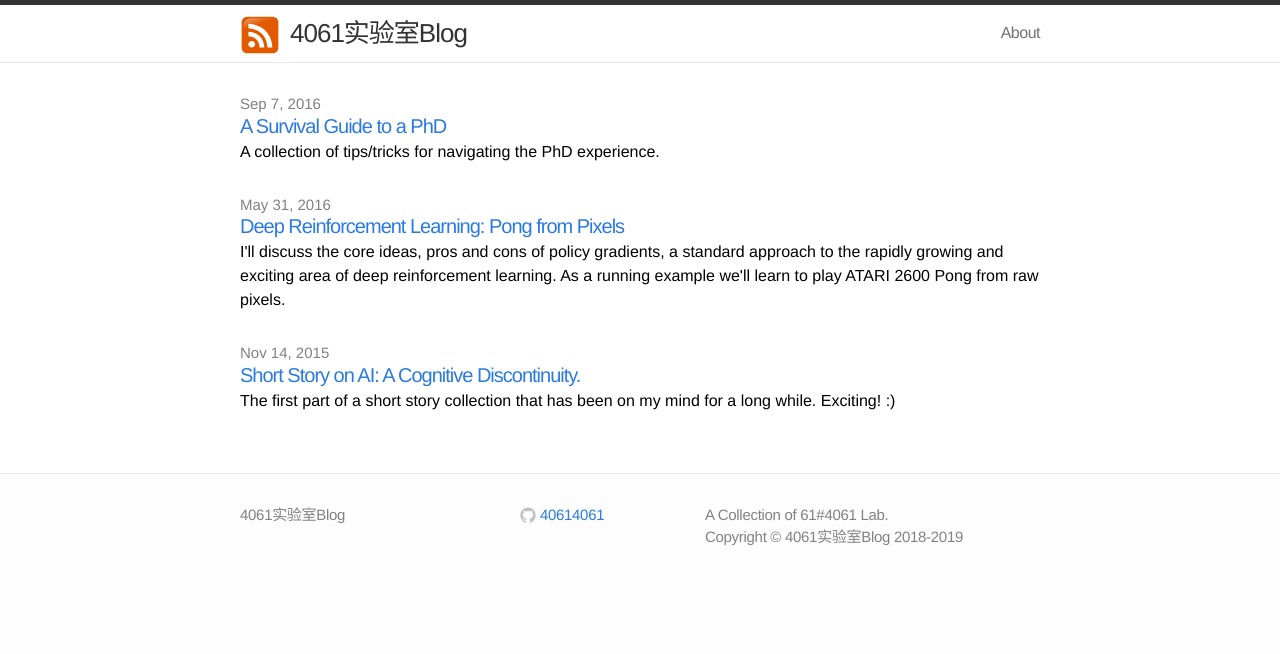
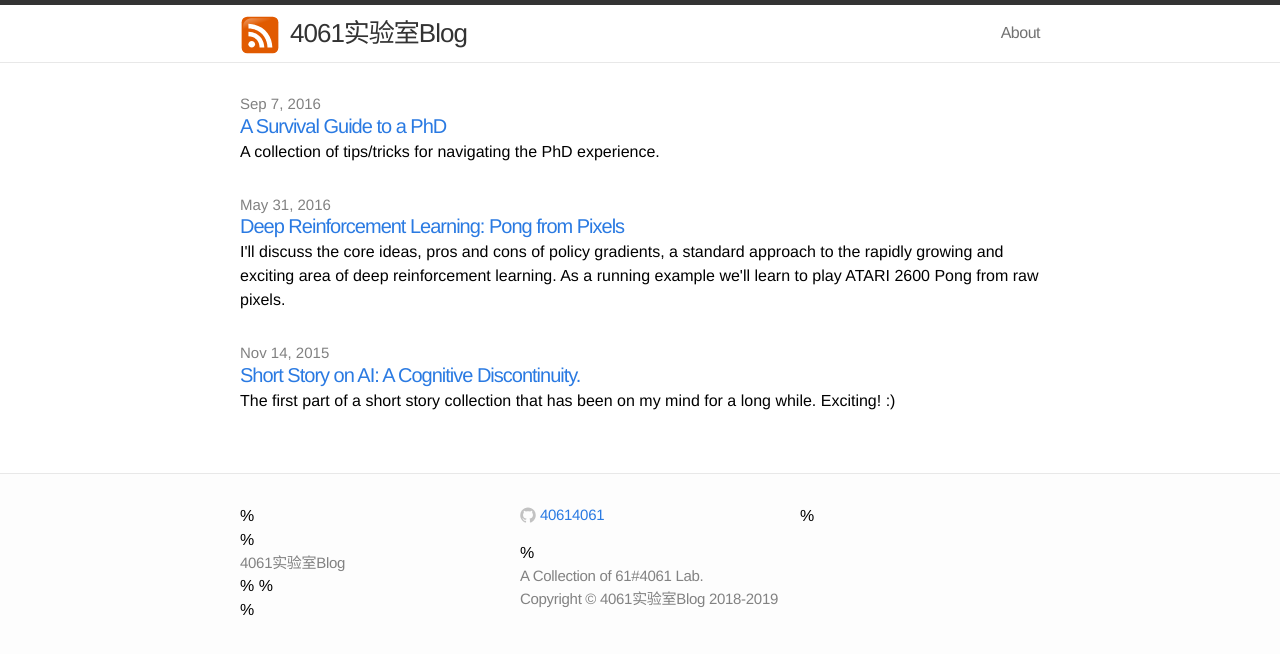
Before and after one commit to 40614061/40614061.github.io, a Jekyll site: the page built from index.html, in a window 1280 px wide. Shown: the top 654 px of the page. Built offline with Jekyll 4.4.1, drawn with Linux system fonts in a browser that asks for light colours.

Commit message:
add %
  %<div class="footer-col-1 column">
     % <ul>
      %  <li>{{ site.title }}</li>
     %   <!-- <li><a href="mailto:{{ site.email }}">{{ site.email }}</a></li> -->
     % </ul>
   % </div>


 %<p class="text">{{ site.description }}</p>

```diff
--- a/_includes/footer.html
+++ b/_includes/footer.html
@@ -4,14 +4,14 @@
 
     <!-- <h2 class="footer-heading">{{ site.title }}</h2> -->
 
+    %<div class="footer-col-1 column">
+     % <ul>
+      %  <li>{{ site.title }}</li>
+     %   <!-- <li><a href="mailto:{{ site.email }}">{{ site.email }}</a></li> -->
+     % </ul>
+   % </div>
+
     <div class="footer-col-1 column">
-      <ul>
-        <li>{{ site.title }}</li>
-        <!-- <li><a href="mailto:{{ site.email }}">{{ site.email }}</a></li> -->
-      </ul>
-    </div>
-
-    <div class="footer-col-2 column">
       <ul>
         {% if site.github_username %}<li>
           <a href="https://github.com/{{ site.github_username }}">
@@ -53,7 +53,7 @@
     </div>
 
     <div class="footer-col-3 column">
-      <p class="text">{{ site.description }}</p>
+      %<p class="text">{{ site.description }}</p>
          <p class="copyright text-muted">
                     Copyright &copy; {{ site.title }} 2018-{{ site.time | date: '%Y' }}
                     <br>
```
